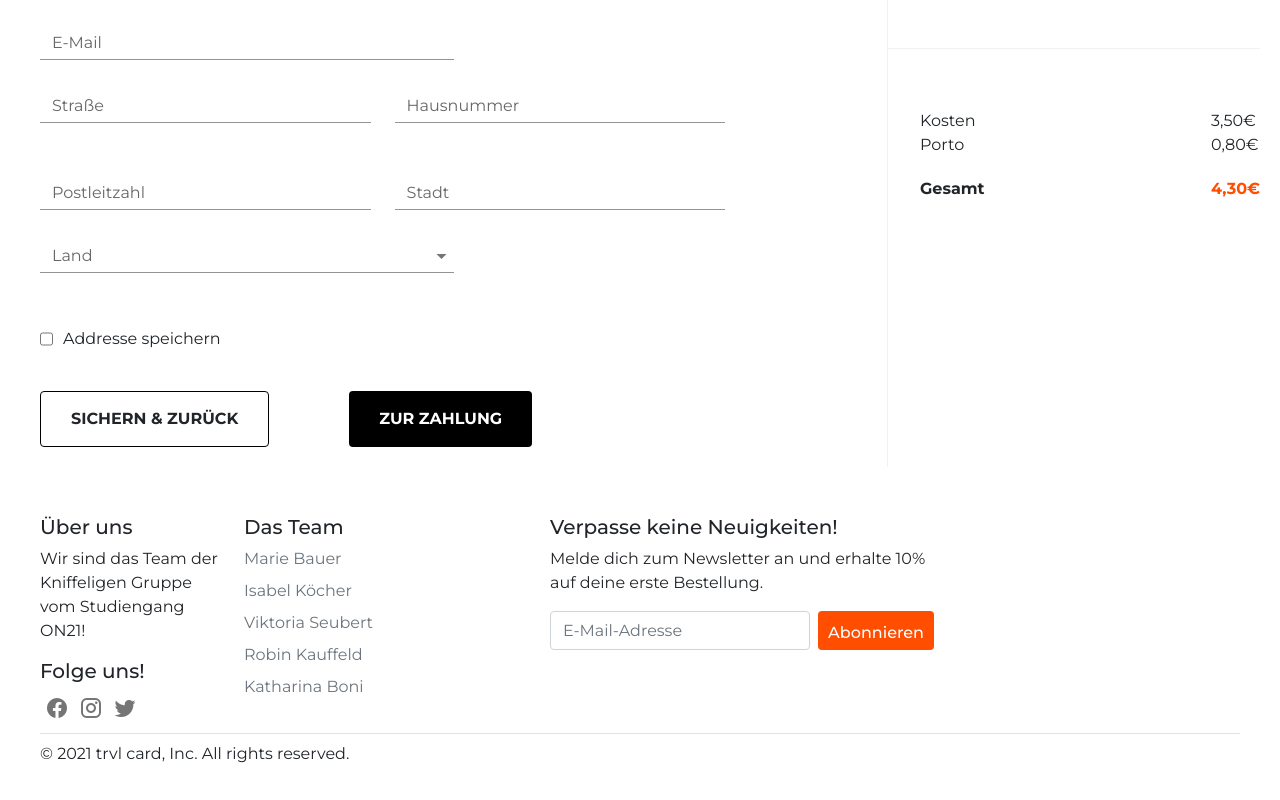
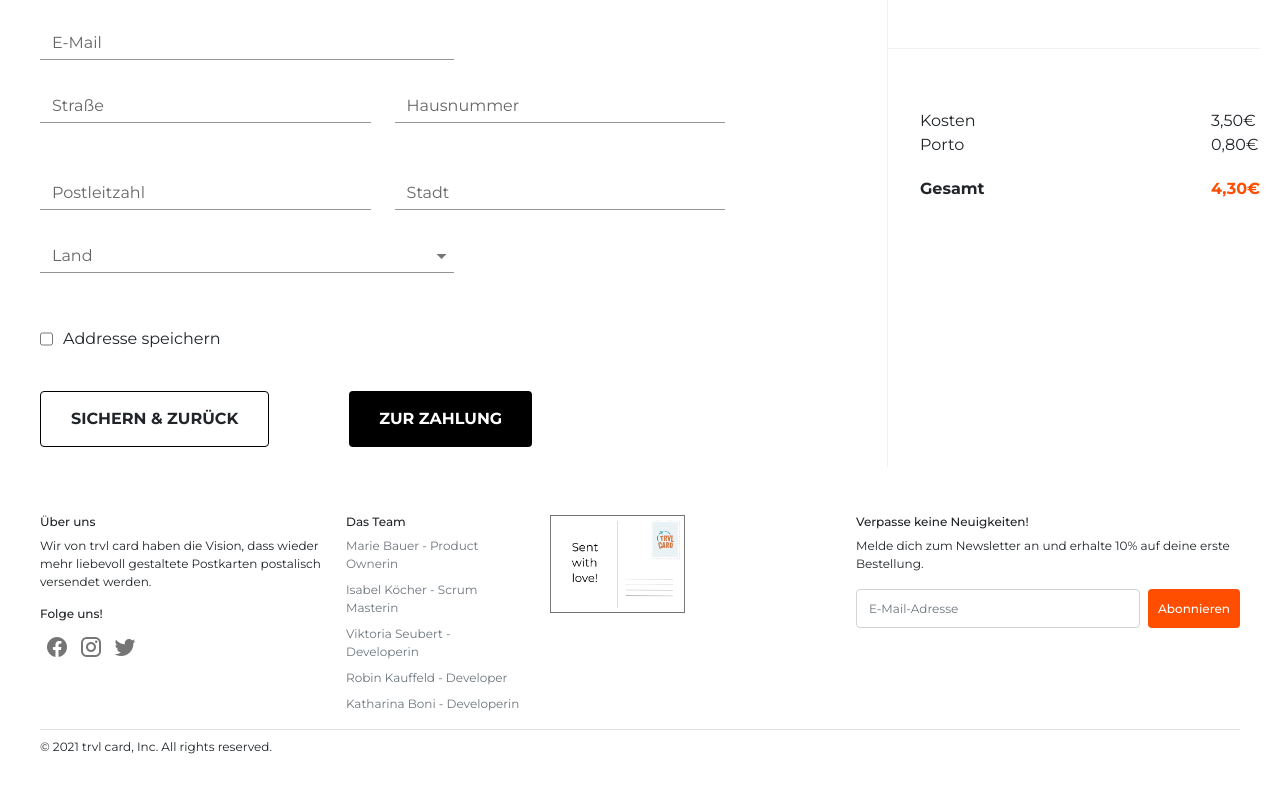
Before and after one commit to on21viktoria/trvl-card, a Vue app: page /#/checkout in a window 1280 px wide. Shown: the part 406-1206 px from the top of the page. Built offline with nearby package versions, Linux system fonts and the light colour scheme.

Commit message:
Added postcard to footer

```diff
--- a/src/components/Footer.vue
+++ b/src/components/Footer.vue
@@ -2,9 +2,10 @@
   <div class="container-fluid">
     <footer class="py-2">
       <div class="row">
-        <div class="col-2">
+        <div class="col-3">
           <h5>Über uns</h5>
-          <p>Wir sind das Team der Kniffeligen Gruppe vom Studiengang ON21!</p>
+          <p>Wir von trvl card haben die Vision, dass wieder mehr liebevoll
+            gestaltete Postkarten postalisch versendet werden.</p>
           <h5>Folge uns!</h5>
           <v-icon class="socialmedia">mdi-facebook</v-icon>
           <v-icon class="socialmedia">mdi-instagram</v-icon>
@@ -14,21 +15,24 @@
           <h5>Das Team</h5>
           <ul class="nav flex-column">
             <li class="nav-item mb-2">
-              <p class="nav-link p-0 text-muted">Marie Bauer</p>
+              <p class="nav-link p-0 text-muted">Marie Bauer - Product Ownerin</p>
             </li>
             <li class="nav-item mb-2">
-              <p class="nav-link p-0 text-muted">Isabel Köcher</p>
+              <p class="nav-link p-0 text-muted">Isabel Köcher - Scrum Masterin</p>
             </li>
             <li class="nav-item mb-2">
-              <p class="nav-link p-0 text-muted">Viktoria Seubert</p>
+              <p class="nav-link p-0 text-muted">Viktoria Seubert - Developerin</p>
             </li>
             <li class="nav-item mb-2">
-              <p class="nav-link p-0 text-muted">Robin Kauffeld</p>
+              <p class="nav-link p-0 text-muted">Robin Kauffeld - Developer</p>
             </li>
             <li class="nav-item mb-2">
-              <p class="nav-link p-0 text-muted">Katharina Boni</p>
+              <p class="nav-link p-0 text-muted">Katharina Boni - Developerin</p>
             </li>
           </ul>
+        </div>
+        <div class="col-2">
+          <img src="../assets/Postkarte.jpg" width=75%/>
         </div>
         <div class="col-4 offset-1">
           <form>
@@ -95,6 +99,10 @@ export default Vue.extend({
 </script>
 
 <style scoped>
+* {
+  font-size: 12px;
+}
+
 .container-fluid {
   margin-bottom: -310px;
   padding: 20px 40px 0 40px;
@@ -120,4 +128,8 @@ export default Vue.extend({
 .nav-link {
   margin: 0;
 }
+
+.roles {
+  margin-top: 32px;
+}
 </style>
```
Also changed, not shown: src/assets/Postkarte.jpg (added).
